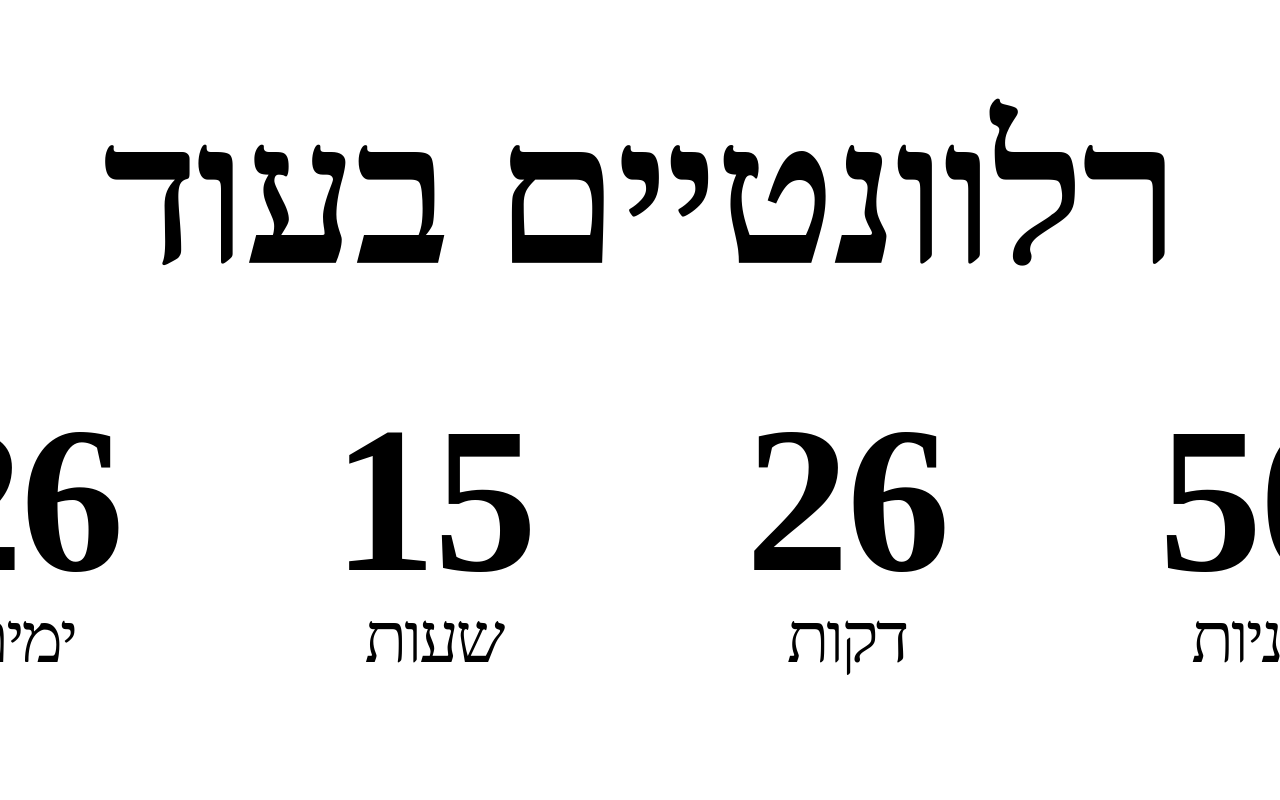
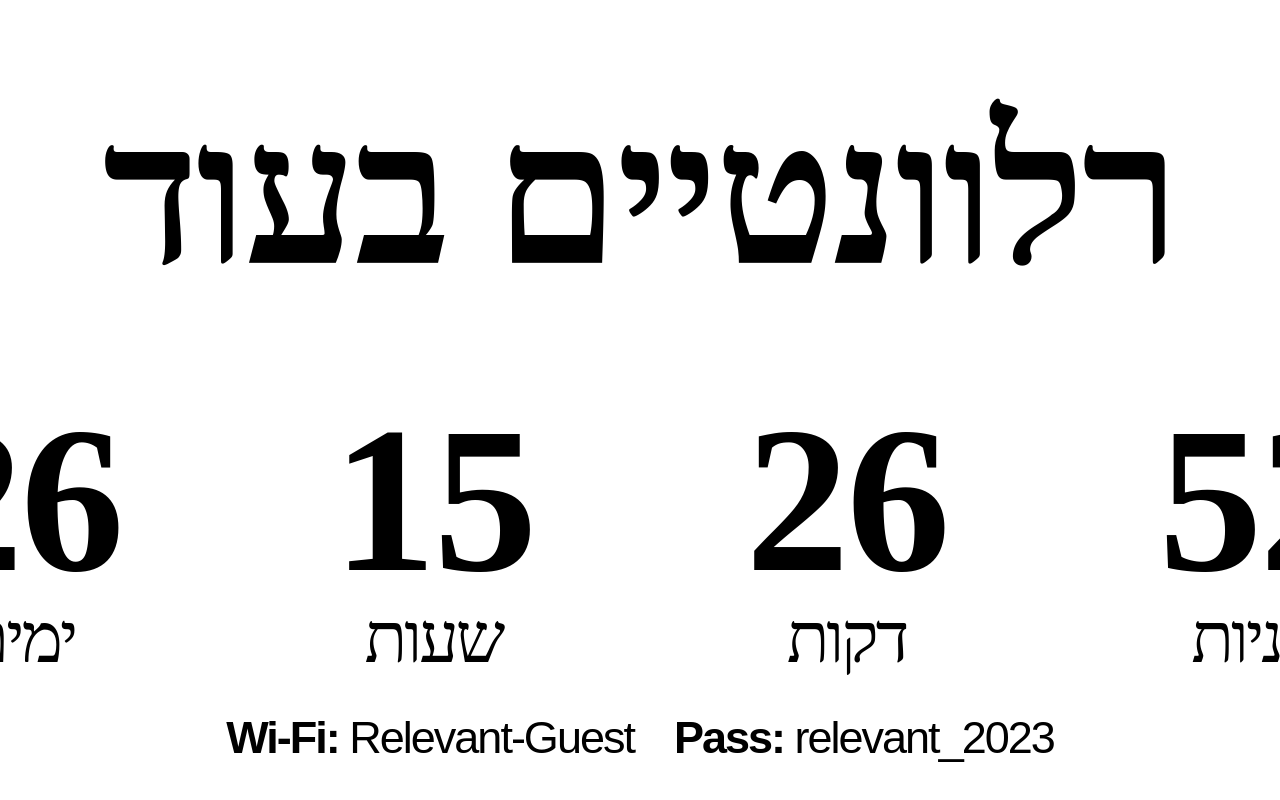
Before and after one commit to sahar-cohen/Countdown, a website built with Vite: page index.html in a window 1280 px wide. Shown: the top 800 px of the page. Built offline with nearby package versions, Linux system fonts and the light colour scheme.

Commit message:
updated wifitext

```diff
--- a/index.html
+++ b/index.html
@@ -33,14 +33,14 @@
         </div>
       </div>
     </div>
-    <!-- <div class="wifi-container">
+    <div class="wifi-container">
       <h1 class="wifi-title">
         <span class="wifi-bold">Wi-Fi:</span> Relevant-Guest
       </h1>
       <h3 class="wifi-pass">
         <span class="wifi bold">Pass:</span> relevant_2023
       </h3>
-    </div> -->
+    </div>
     <script type="module" src="main.js"></script>
   </body>
 </html>
--- a/style.css
+++ b/style.css
@@ -76,7 +76,7 @@ body.night {
 .wifi-container {
   position: absolute;
   font-family: sans-serif;
-  font-size: 50px;
+  font-size: 45px;
   bottom: 40px;
   left: 50%;
   transform: translateX(-50%);
```
